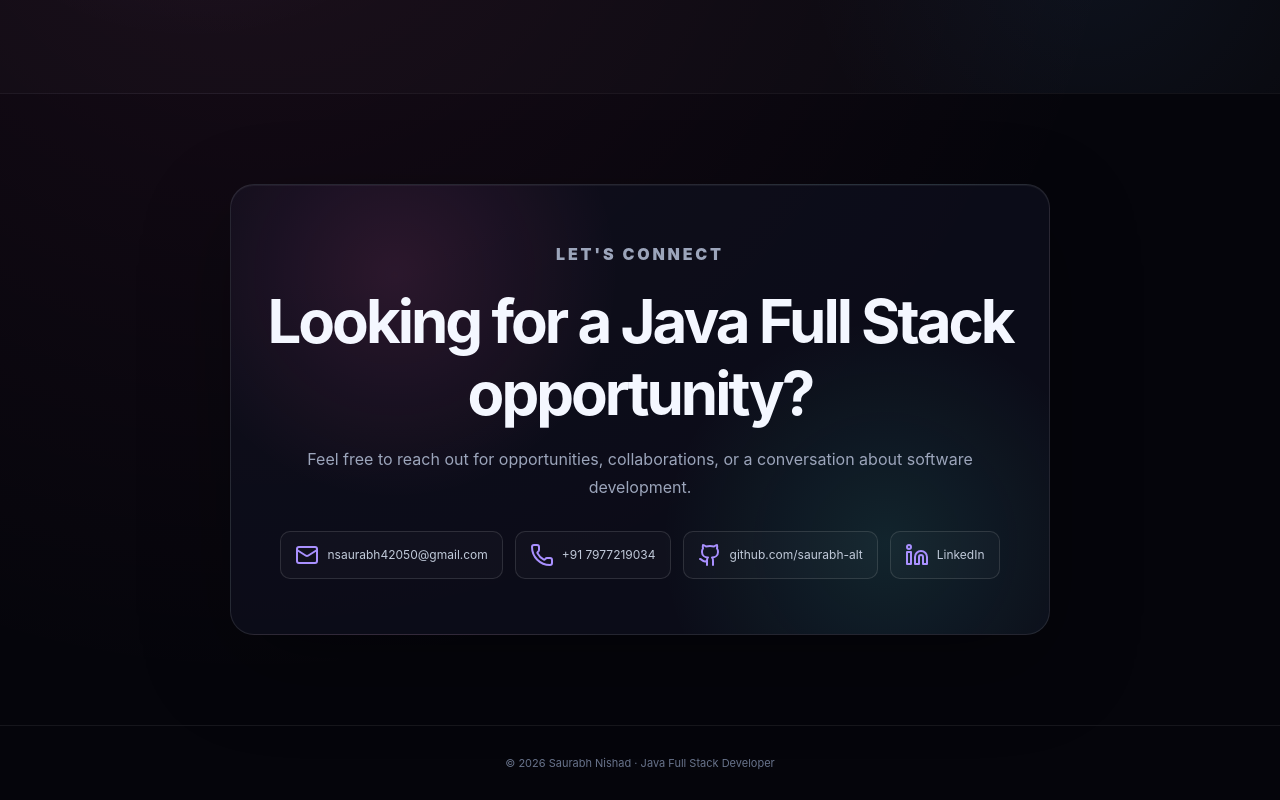
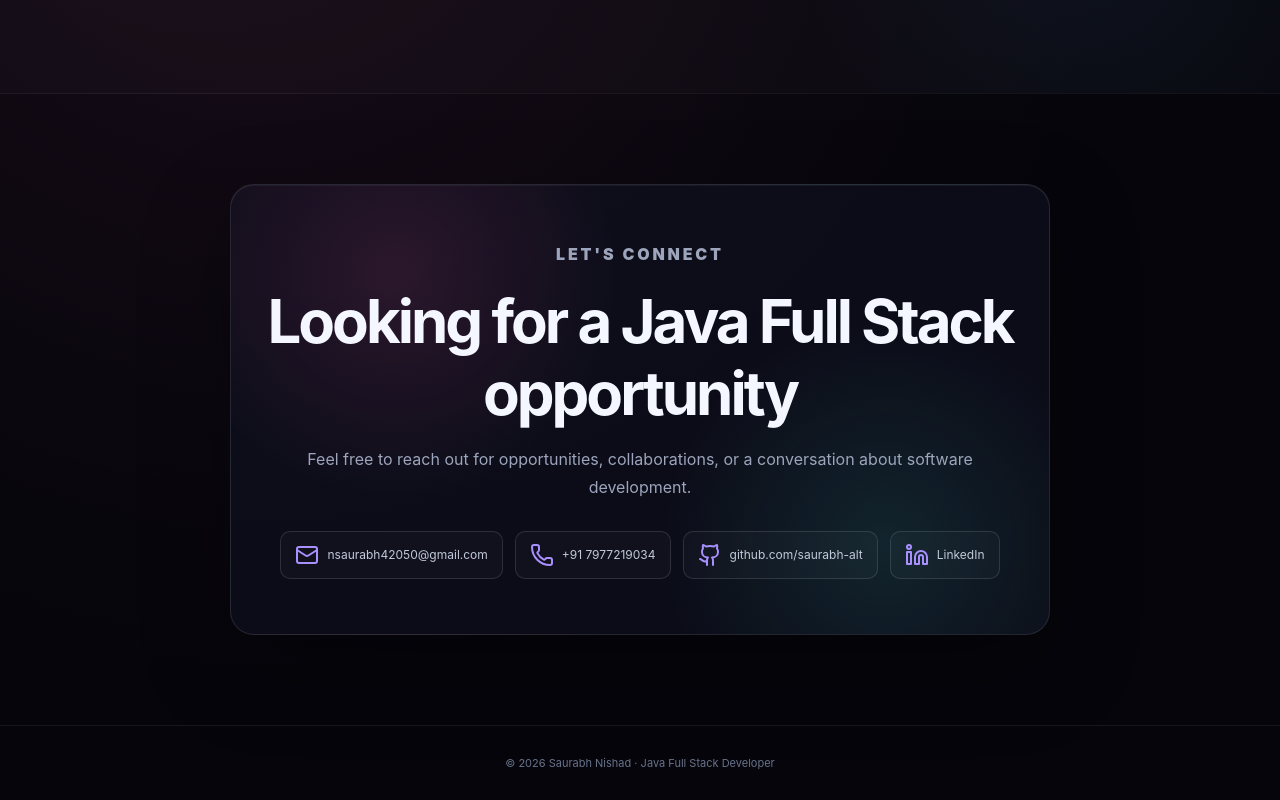
Before and after one commit to saurabh-alt/portfolio, a React (Vite) app: page / in a window 1280 px wide. Shown: the part 3720-4520 px from the top of the page. Built offline with nearby package versions, Linux system fonts and the light colour scheme.

Commit message:
Fix heading text in Contact component

```diff
--- a/src/components/Contact.jsx
+++ b/src/components/Contact.jsx
@@ -5,7 +5,7 @@ function Contact() {
         <section id="contact" className="section contact">
             <div className="contact-box">
                 <p className="eyebrow">LET'S CONNECT</p>
-                <h2>Looking for a Java Full Stack opportunity?</h2>
+                <h2>Looking for a Java Full Stack opportunity</h2>
                 <p>Feel free to reach out for opportunities, collaborations, or a conversation about software development.</p>
                 <div className="contact-links">
                     <a href="mailto:nsaurabh42050@gmail.com"><Mail /> nsaurabh42050@gmail.com</a>
```
